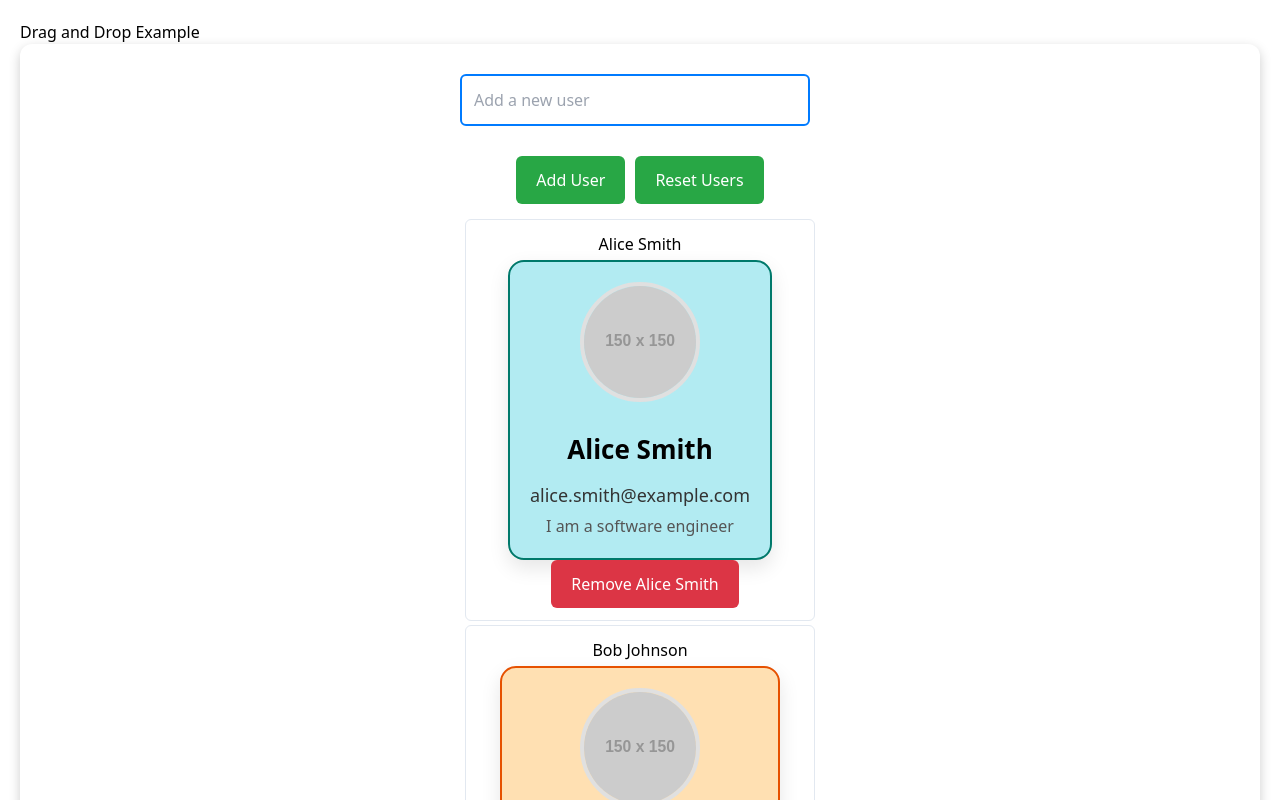
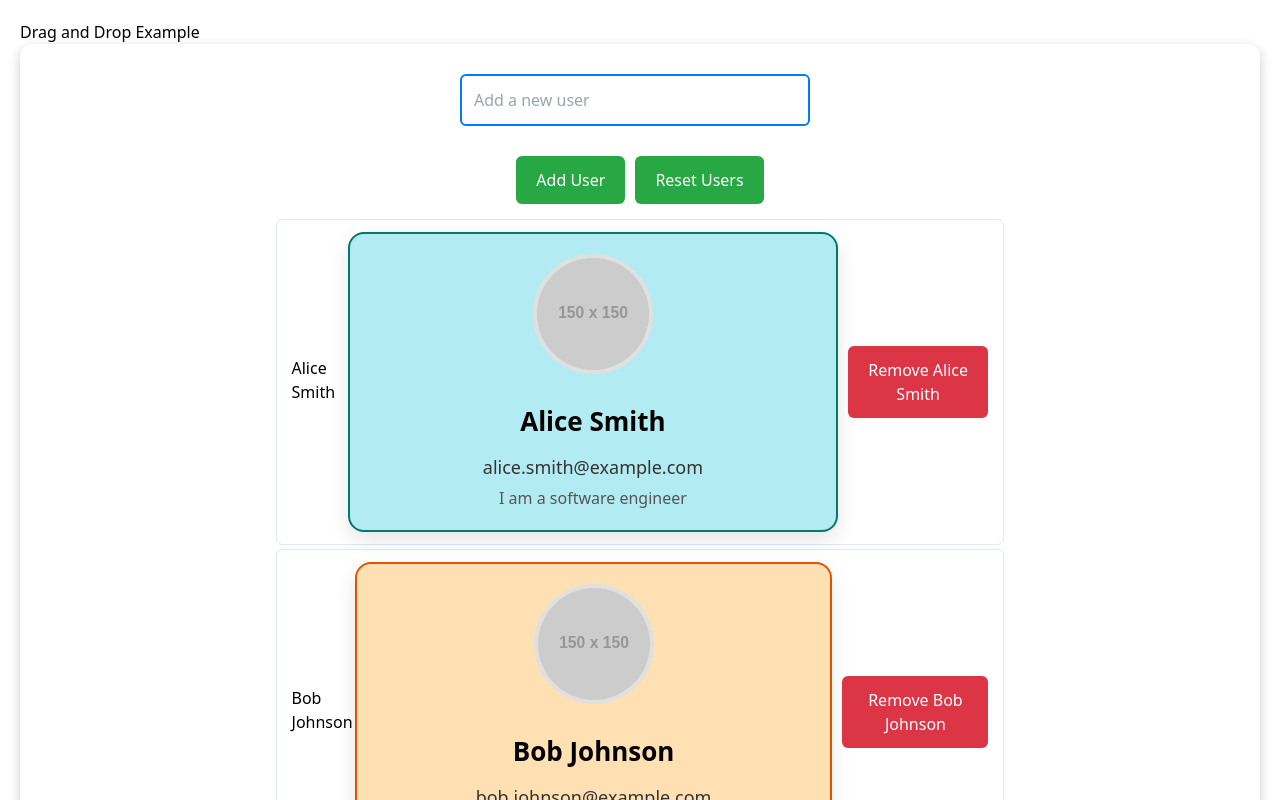
Before and after one commit to siddik-web/drag-and-drop-app, a React (Vite) app: page / in a window 1280 px wide. Shown: the top 800 px of the page. Built offline with nearby package versions, Linux system fonts and the light colour scheme.

Commit message:
update css

```diff
--- a/src/components/DraggableList.css
+++ b/src/components/DraggableList.css
@@ -27,6 +27,7 @@
 
 .button-container {
   display: flex; /* Align buttons in a row */
+  flex-direction: row;
   justify-content: center; /* Center buttons horizontally */
   gap: 10px; /* Space between buttons */
   margin-top: 15px; /* Space above button container */
@@ -68,11 +69,10 @@
 
 .draggable-item-container {
   display: flex;
-  flex-direction: column;
+  flex-direction: row;
   align-items: center;
   margin-bottom: 4px;
   width: 100%;
-  max-width: 350px;
   border: 1px solid #e2e8f0;
   border-radius: 6px;
   transition: background-color 0.3s, box-shadow 0.3s;
--- a/src/components/UserProfile.css
+++ b/src/components/UserProfile.css
@@ -1,6 +1,7 @@
 .user-profile-card {
   display: flex;
   flex-direction: column;
+  width: 100%;
   align-items: center;
   padding: 20px;
   background-color: #ffffff; /* Modern white background for the profile card */
```
